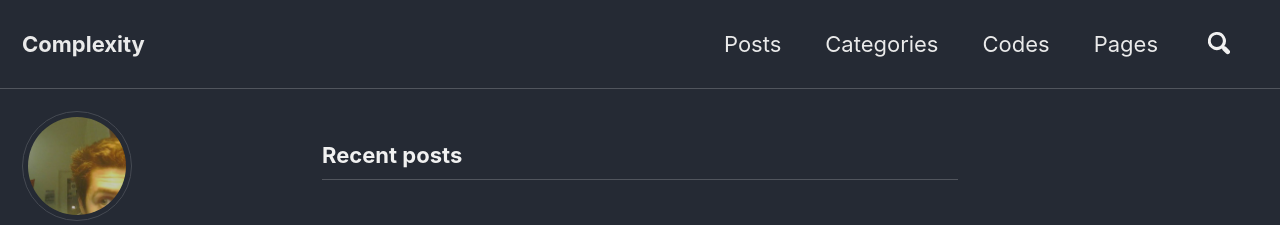
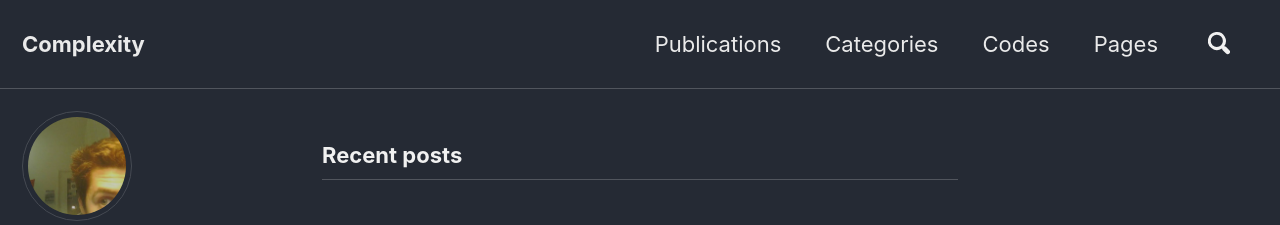
Before and after one commit to mattiamazzoli/mattiamazzoli.github.io, a Jekyll site: the page built from index.html, in a window 1280 px wide and 900 px high. Shown: the top 225 px of the window. Built offline with Jekyll 4.4.1, drawn with Linux system fonts in a browser that asks for light colours; nearby versions of some CDN libraries; the list of posts is cut into pages by our own code.

Commit message:
Initial commit

```diff
--- a/_data/navigation.yml
+++ b/_data/navigation.yml
@@ -1,7 +1,7 @@
 # main links
 main:
 
-  - title: "Posts"
+  - title: "Publications"
     url: /year-archive/
   - title: "Categories"
     url: /categories/
```
Also changed, not shown: assets/images/teaser.jpg (deleted), assets/images/teaser.png (added).
